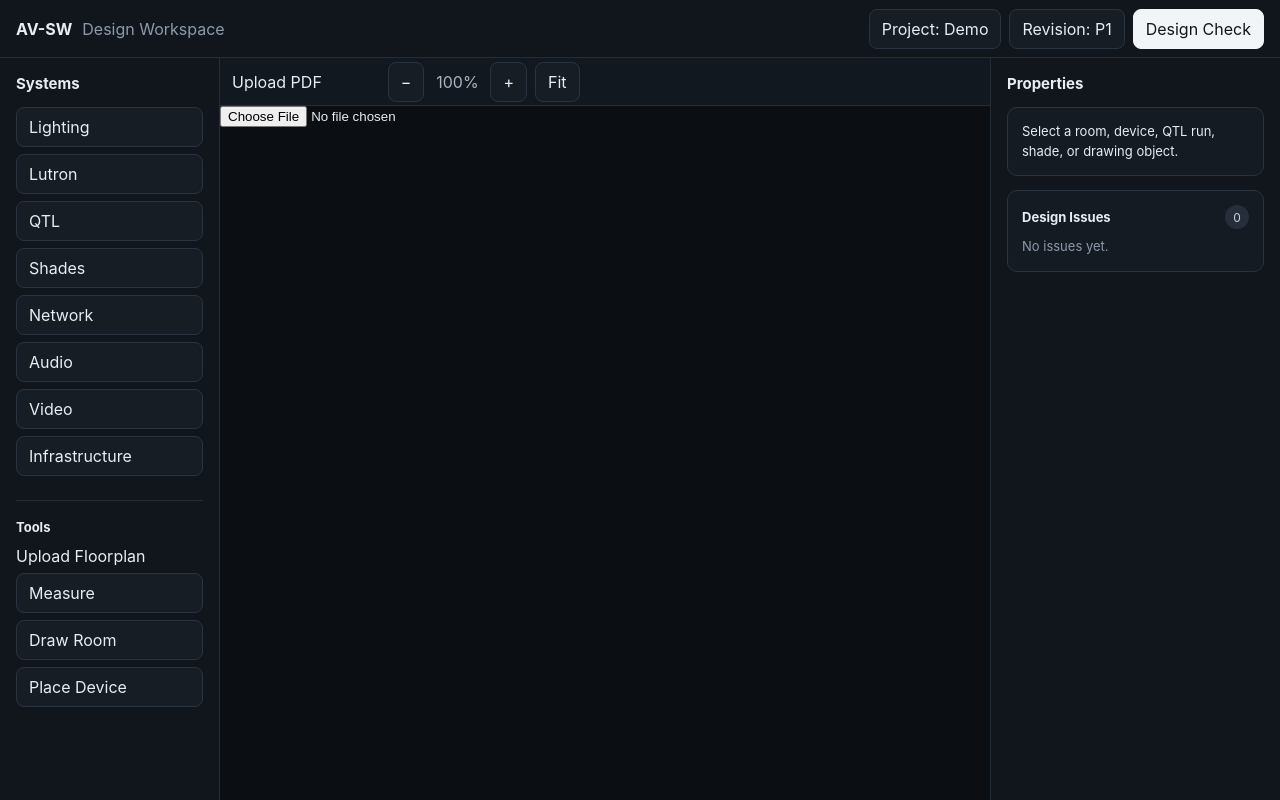
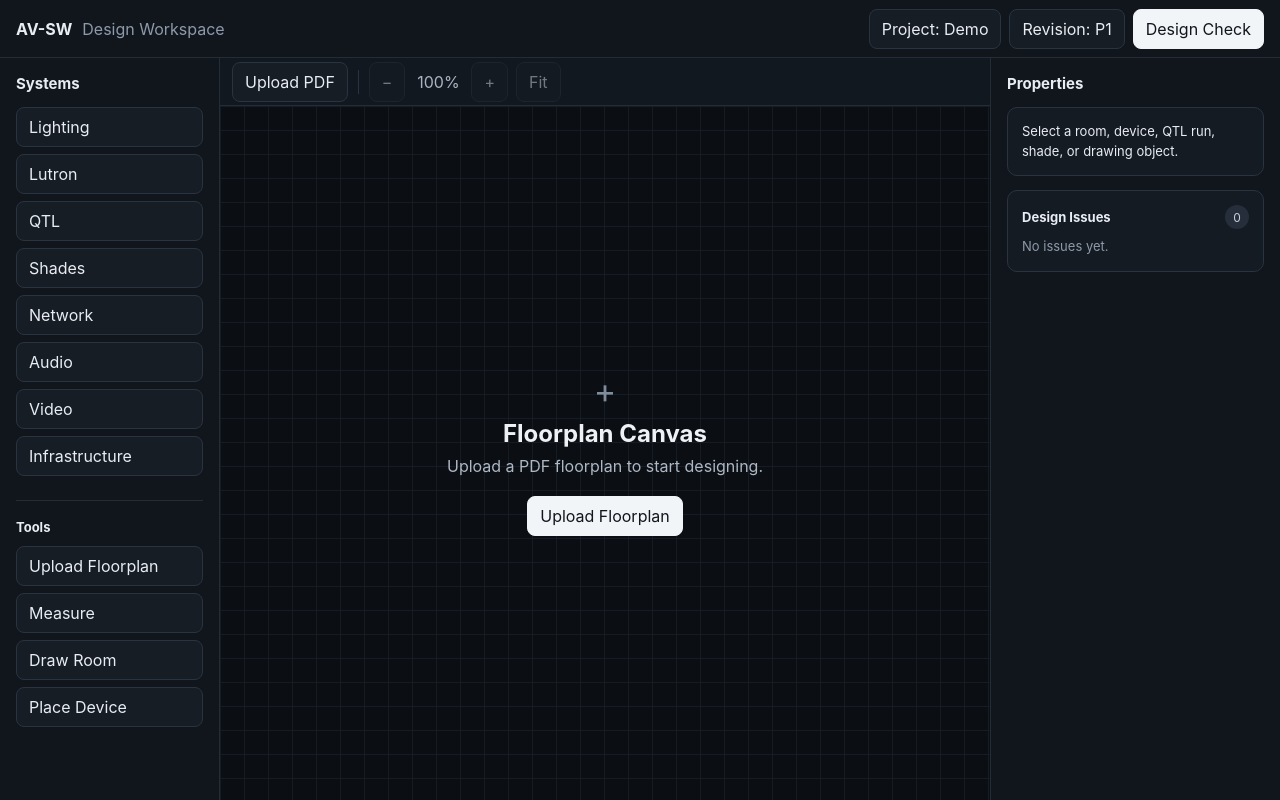
Before and after one commit to CucaChann/AV-SW, a Next.js app: page / in a window 1280 px wide. Built offline with nearby package versions, Linux system fonts and the light colour scheme.

Commit message:
style: support interactive PDF viewer

```diff
--- a/app/globals.css
+++ b/app/globals.css
@@ -223,3 +223,110 @@ button:hover {
     display: none;
   }
 }
+
+
+button:disabled {
+  opacity: 0.45;
+  cursor: not-allowed;
+}
+
+.button-like,
+.toolbar-button,
+.upload-label {
+  display: inline-flex;
+  align-items: center;
+  justify-content: center;
+  font: inherit;
+  color: inherit;
+  background: #171d25;
+  border: 1px solid #2a3340;
+  border-radius: 8px;
+  padding: 9px 12px;
+  cursor: pointer;
+  user-select: none;
+}
+
+.button-like:hover,
+.toolbar-button:hover,
+.upload-label:hover {
+  background: #202834;
+}
+
+.button-like {
+  justify-content: flex-start;
+}
+
+.upload-label.primary {
+  background: #f2f5f8;
+  color: #11161d;
+  border-color: #f2f5f8;
+}
+
+.toolbar-divider {
+  width: 1px;
+  min-width: 1px !important;
+  height: 24px;
+  background: #2a3340;
+  margin: 0 2px;
+}
+
+.page-status {
+  min-width: auto !important;
+  white-space: nowrap;
+}
+
+.file-name {
+  min-width: 0 !important;
+  max-width: 220px;
+  margin-left: auto;
+  overflow: hidden;
+  text-overflow: ellipsis;
+  white-space: nowrap;
+  text-align: right !important;
+}
+
+.visually-hidden {
+  position: absolute !important;
+  width: 1px !important;
+  height: 1px !important;
+  padding: 0 !important;
+  margin: -1px !important;
+  overflow: hidden !important;
+  clip: rect(0, 0, 0, 0) !important;
+  white-space: nowrap !important;
+  border: 0 !important;
+}
+
+.canvas.has-document {
+  cursor: grab;
+}
+
+.canvas.is-dragging {
+  cursor: grabbing;
+}
+
+.pdf-stage {
+  position: absolute;
+  top: 0;
+  left: 0;
+  transform-origin: top left;
+  will-change: transform;
+}
+
+.pdf-canvas {
+  display: block;
+  background: #fff;
+  box-shadow: 0 12px 32px rgba(0, 0, 0, 0.35);
+}
+
+.rendering-badge {
+  position: absolute;
+  top: 12px;
+  left: 12px;
+  padding: 7px 10px;
+  border-radius: 7px;
+  background: rgba(17, 22, 29, 0.9);
+  border: 1px solid #2a3340;
+  color: #dce3eb;
+  font-size: 12px;
+}
```
